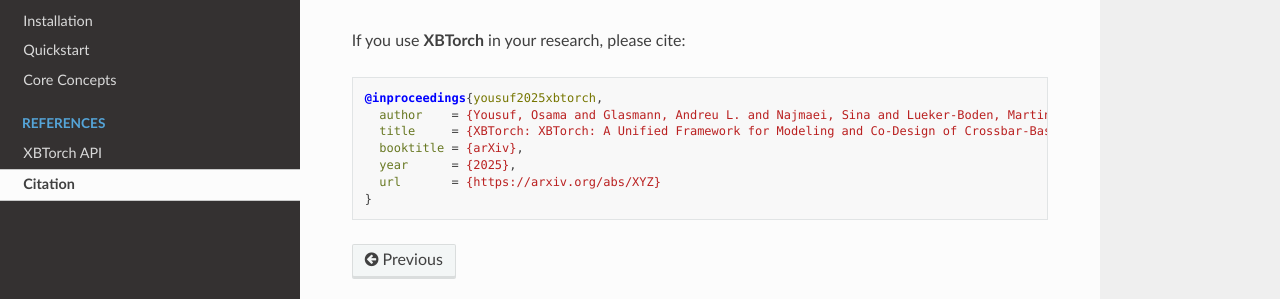
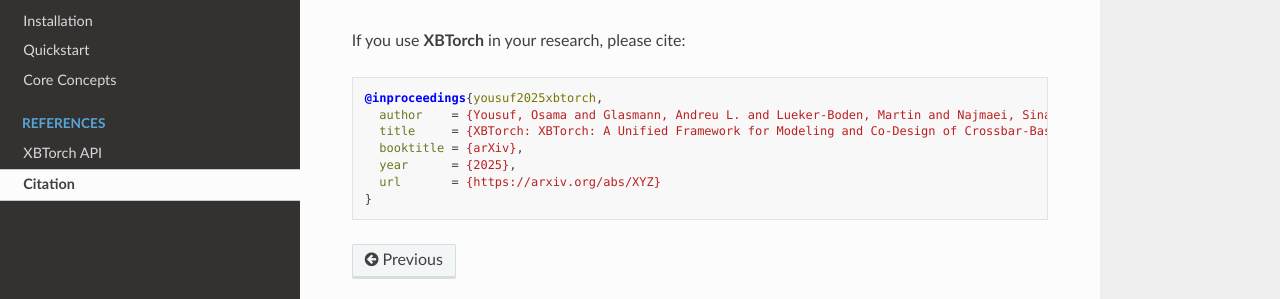
Before and after one commit to ADAM-Lab-GW/xbtorch, a Sphinx documentation site: the page built from docs/citation.rst, in a window 1280 px wide. Shown: the part 131-430 px from the top of the page. Built offline with Sphinx 7.4.7 and the Read the Docs theme 3.1.0, drawn with Linux system fonts in a browser that asks for light colours.

```diff
--- a/docs/citation.rst
+++ b/docs/citation.rst
@@ -6,7 +6,7 @@ If you use **XBTorch** in your research, please cite:
 .. code-block:: bibtex
 
    @inproceedings{yousuf2025xbtorch,
-     author    = {Yousuf, Osama and Glasmann, Andreu L. and Najmaei, Sina and Lueker-Boden, Martin and Adam, Gina C.},
+     author    = {Yousuf, Osama and Glasmann, Andreu L. and Lueker-Boden, Martin and Najmaei, Sina and Adam, Gina C.},
      title     = {XBTorch: XBTorch: A Unified Framework for Modeling and Co-Design of Crossbar-Based Deep Learning Accelerators},
      booktitle = {arXiv},
      year      = {2025},
```
Also changed, not shown: README.md (+1 -1 lines), 1 other file.
